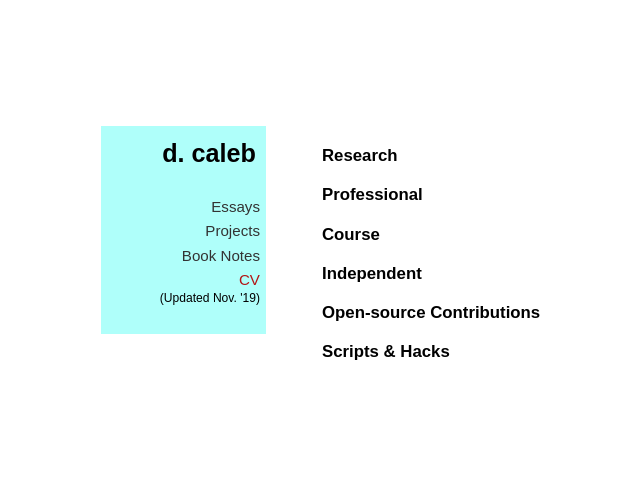
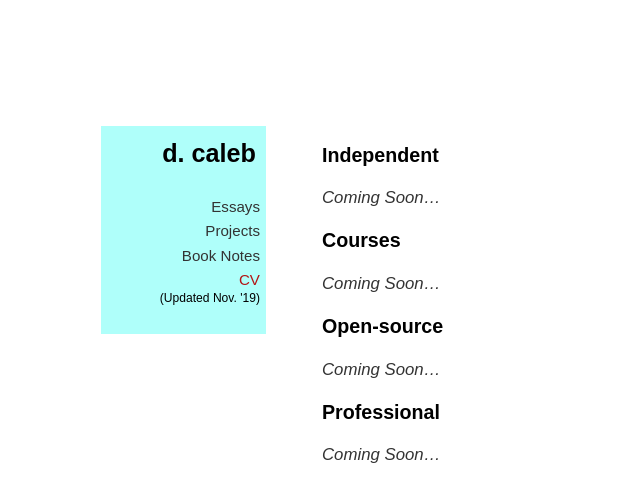
Before and after one commit to dCO2/blog-gh-pages, a Jekyll site: the page built from projects.md, in a window 1280 px wide. Shown: the top 502 px of the page, without its empty margins (54-694 px from the left). Built offline with Jekyll 4.4.1, drawn with Linux system fonts in a browser that asks for light colours; some web fonts are replaced.

Commit message:
Updated actual projects page

```diff
--- a/projects.md
+++ b/projects.md
@@ -5,19 +5,11 @@ layout: page
 permalink: /projects/
 ---
 
-#### Research
-
-
-#### Professional
-
-
-#### Course
-
-
-#### Independent
-
-
-#### Open-source Contributions
-
-
-#### Scripts & Hacks
+### Independent
+_Coming Soon..._
+### Courses
+_Coming Soon..._
+### Open-source
+_Coming Soon..._
+### Professional
+_Coming Soon..._
```
